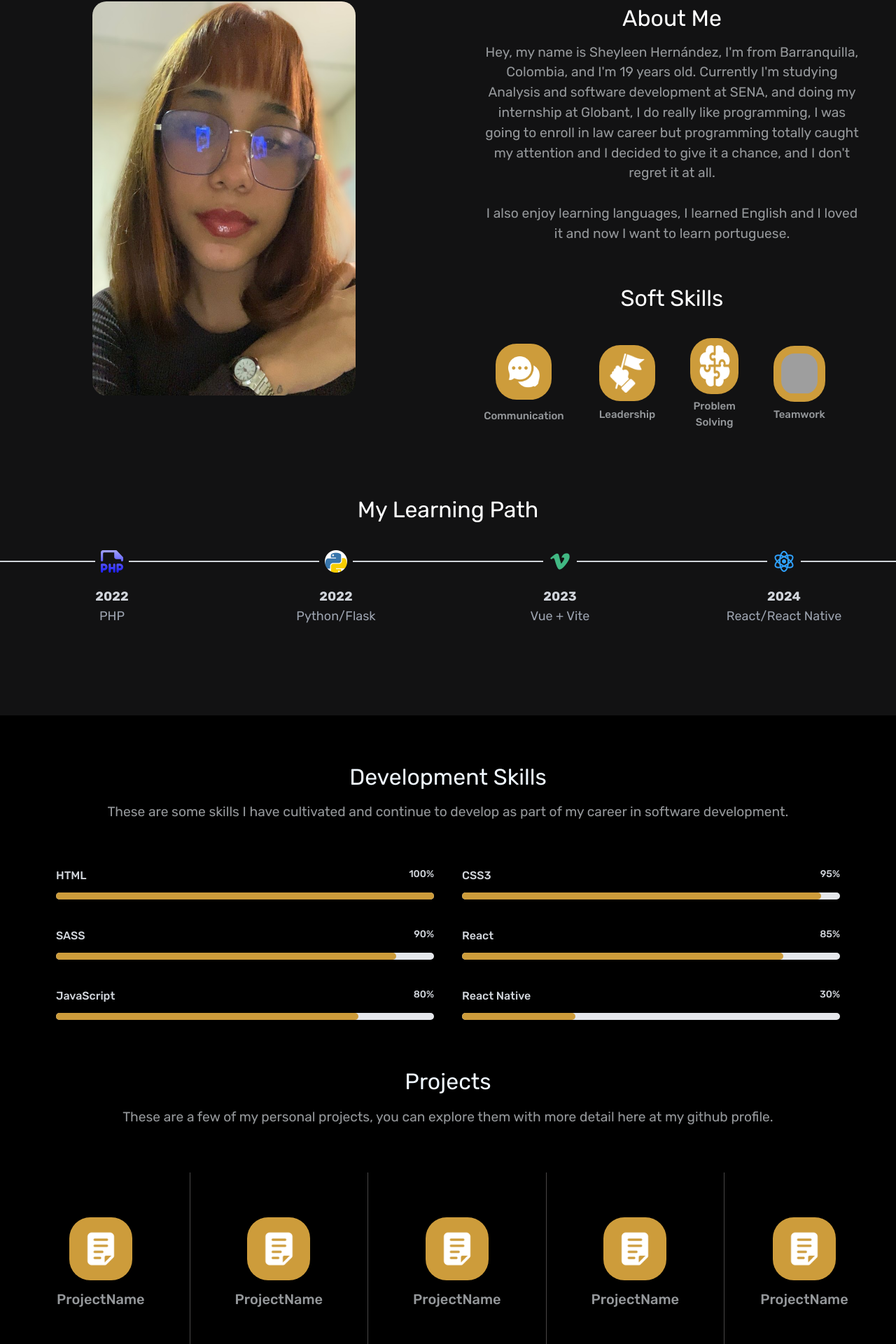
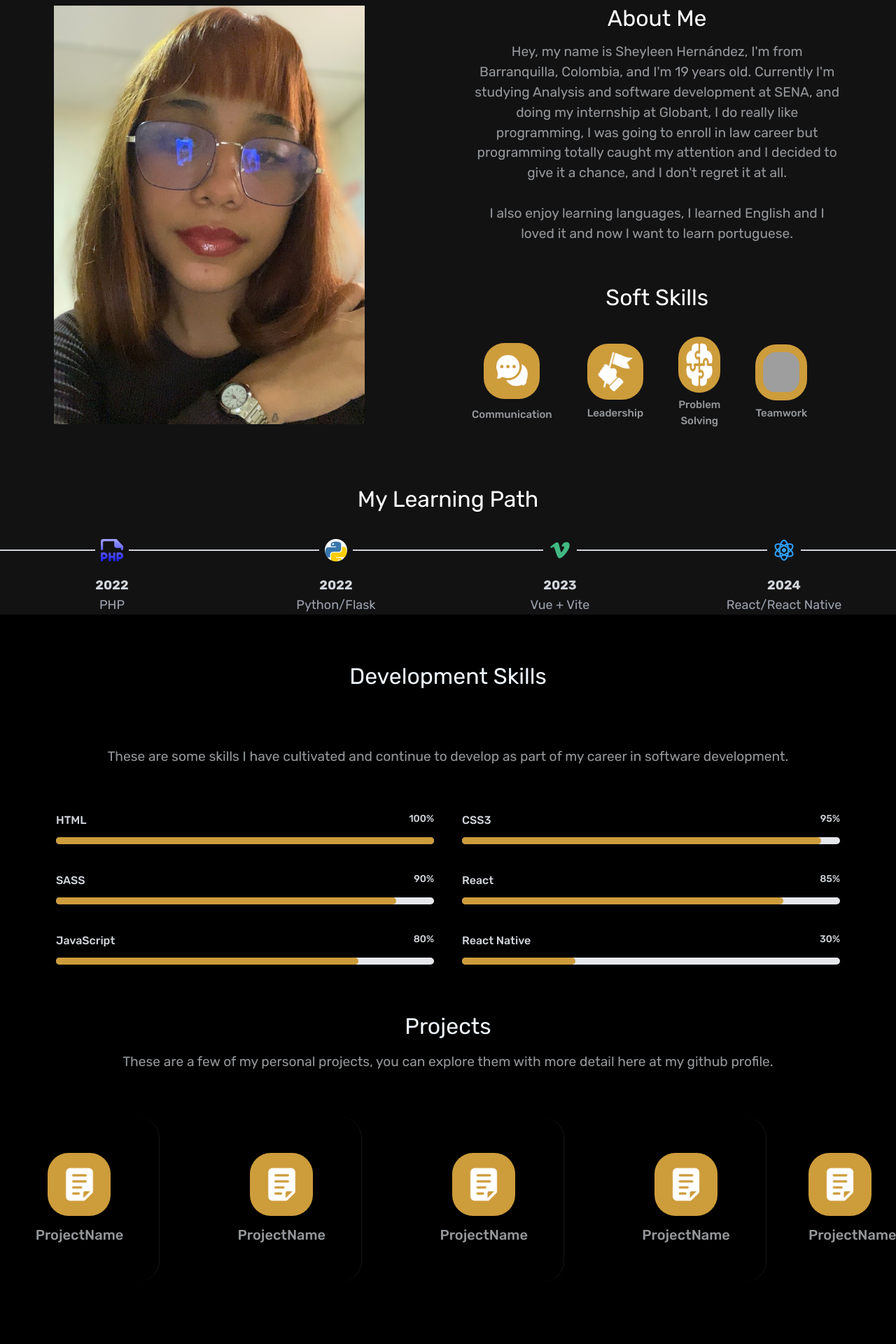
Before and after one commit to sheyleenhernandez/portfolio, a React (Create React App) app: page / in a window 1280 px wide. Shown: the part 866-2786 px from the top of the page at 70% size. Built offline with nearby package versions, Linux system fonts and the light colour scheme; grey boxes are pictures that could not be loaded.

Commit message:
style changes

```diff
--- a/src/styles/AboutMe.module.scss
+++ b/src/styles/AboutMe.module.scss
@@ -1,17 +1,17 @@
 .AboutMe {
     align-items: center;
     background-color: rgb(18, 18, 19);
-    padding-bottom: 10%;
+
 }
 .aboutMeInfo {
     display: flex;
-    padding-bottom: 3%;
-    padding-top: 2%;
+
 }
 
 .aboutMeContainer {
     flex: 1;
-    padding: 4%;
+    padding: 6%;
+    align-self: center;
 }
 
 .bigText {
@@ -60,8 +60,9 @@
 }
 
 .me {
-    height: 92%;
-    width: 70%;
-    margin-left: 15%;
-    border-radius: 20px;
+    height: 100%;
+    width: 100%;
 }
+.skillsDiv {
+    padding-top: 10%;
+}
--- a/src/styles/Projects.module.scss
+++ b/src/styles/Projects.module.scss
@@ -7,22 +7,20 @@
     align-items: center;
     justify-content: center;
     text-align: center;
+    gap: 60px;
 }
 .divIcon {
     display: flex;
     flex-direction: column;
     text-align: center;
     align-items: center;
-    border-right: 1px solid rgb(72, 70, 70);
-    padding: 5%;
+    border-right: 1px solid rgb(22, 22, 22);
+
+    padding: 4%;
+    border-radius: 30px;
+
 }
-.divIcon2 {
-    display: flex;
-    flex-direction: column;
-    text-align: center;
-    align-items: center;
-    padding: 4%;
-}
+
 
 .icon {
     height: 90px;
--- a/src/styles/Skills.module.scss
+++ b/src/styles/Skills.module.scss
@@ -7,7 +7,7 @@
 .bigText {
     font-size: 2rem;
     color: aliceblue;
-    margin: 0 0 1% 0;
+    margin: 0 0 6% 0;
     white-space: pre-line;
 
 }
@@ -18,3 +18,7 @@
     white-space: pre-line;
     margin-bottom: 5%;
 }
+
+.skillsData {
+    padding-top: 5%;
+}
```
